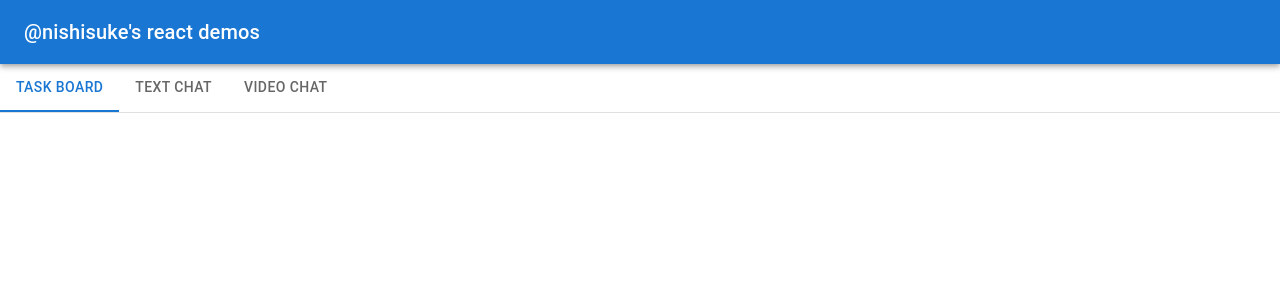
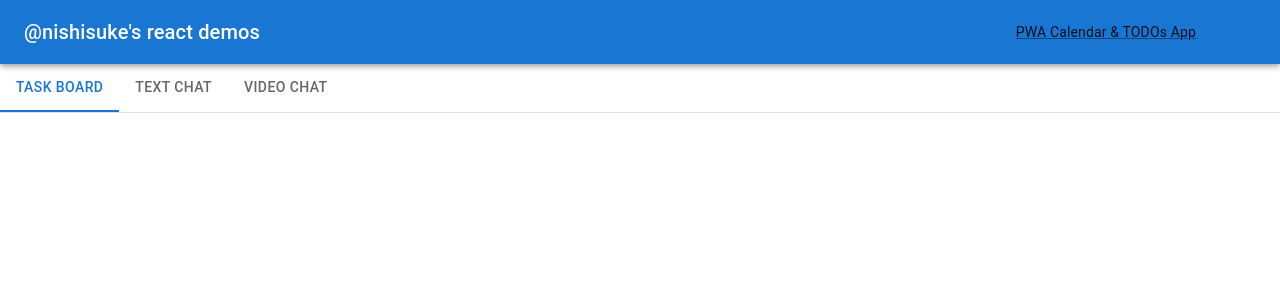
Before and after one commit to nishisuke/react-samples, a React (Create React App) app: page / in a window 1280 px wide. Shown: the top 300 px of the page. Built offline with nearby package versions, Linux system fonts and the light colour scheme; no server answers; some icons are missing.

Commit message:
add link

```diff
--- a/src/components/app_bar.tsx
+++ b/src/components/app_bar.tsx
@@ -7,6 +7,7 @@ import {
   Tooltip,
   Typography,
   IconButton,
+  Link,
 } from "@material-ui/core";
 import { GitHub } from "@material-ui/icons";
 
@@ -22,6 +23,16 @@ export const AppBar: VFC = () => {
           @nishisuke's react demos
         </Typography>
         <Box sx={{ flexGrow: 1 }} />
+        <Typography variant="body2" component="div">
+          <Link
+            target="_blank"
+            href="https://github.com/nishisuke/calentasks"
+            color="textPrimary"
+          >
+            PWA Calendar & TODOs App
+          </Link>
+        </Typography>
+        <Box sx={{ width: 8 }} />
         <Tooltip title="Show source in GitHub">
           <IconButton size="large" color="default" onClick={goGH}>
             <GitHub />
```
